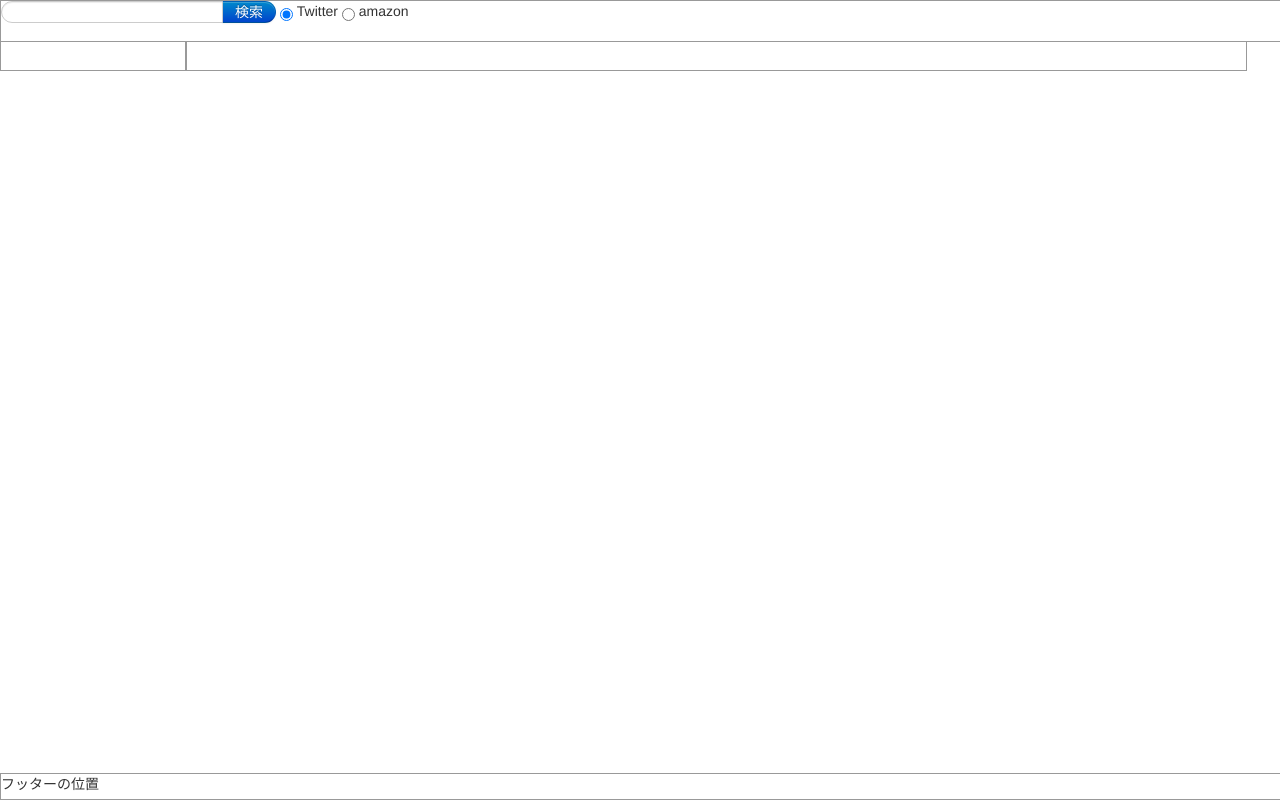
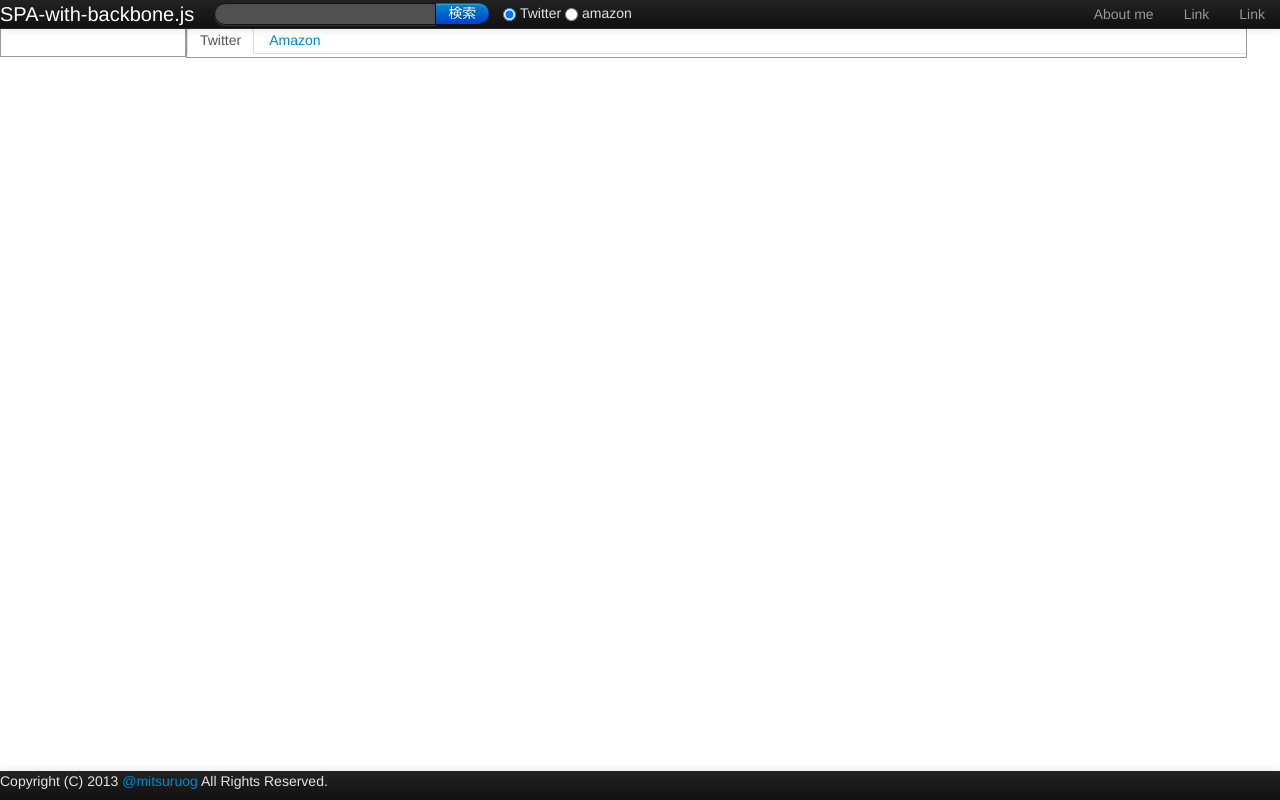
Before and after one commit to mitsuruog/SPA-with-Backbone, a plain HTML site: page app/index.html in a window 1280 px wide. Drawn offline with nearby package versions, Linux system fonts and the light colour scheme.

Commit message:
Update style

```diff
--- a/app/css/main.css
+++ b/app/css/main.css
@@ -10,7 +10,7 @@ header {
     top: 0;
     left: 0;
     width: 100%;
-    height: 40px;
+    height: 26px;
 }
 footer {
     position: fixed !important;
@@ -20,15 +20,24 @@ footer {
     width: 100%;
     height: 25px;
 }
-.container{
+.container {
     position: absolute;
-    top: 41px;
+    top: 27px;
     right: 0;
-    bottom: 26px;;
+    bottom: 26px;
     left: 0;
 }
 #main {
     height: 100%;
+}
+
+header .container,
+footer .container {
+    top: 0;
+    right: 0;
+    bottom: 0;
+    left: 0;
+    color: #E3E3E3;
 }
 
 /* defaultのwidthを100%で上書き */
@@ -57,6 +66,10 @@ footer {
   }
 }
 
+#btn-search {
+  margin-right: 10px;
+}
+
 /* borderで見やすく（仮）*/
 #history,
 #search_results,
@@ -64,3 +77,22 @@ header,
 footer {
     border: 1px solid #999;
 }
+
+/*----------- bootstrap-narrowバグ（？） ---------------*/
+
+.btn-mini [class^="icon-"],
+.btn-mini [class*=" icon-"] {
+  margin-top: 0;
+}
+.btn {
+  line-height: 19px;
+}
+input[type="radio"],
+input[type="checkbox"] {
+  margin: 0;
+}
+.navbar-inverse .navbar-search .search-query:focus,
+.navbar-inverse .navbar-search .search-query.focused {
+  padding: 0 7px;
+  border: 1px solid #111111;
+}
--- a/app/js/app.js
+++ b/app/js/app.js
@@ -7,7 +7,20 @@ MyApp.App = Backbone.View.extend({
     '<div id="main" class="container-fluid">' +
     '    <div class="row-fluid">' +
     '    <div id="history" class="span2"></div>' +
-    '    <div id="search_results" class="span10"></div>' +
+    '    <div id="search_results" class="span10">' +
+    '      <ul class="nav nav-tabs">' +
+    '        <li class="active" data-toggle="tab">' +
+    '          <a href="#twitter_list">Twitter</a>' +
+    '        </li>' +
+    '        <li class="" data-toggle="tab">' +
+    '          <a href="#amazon_list">Amazon</a>' +
+    '        </li>' +
+    '      </ul>' +
+    '      <div class="tab-content">' +
+    '        <div class="tab-pane active" id="twitter_list"></div>' +
+    '        <div class="tab-pane" id="amazon_list"></div>' +
+    '      </div>' +
+    '    </div>' +
     '  </div>' +
     '</div>' +
     '<footer id="footer" class="footer"></footer>'
@@ -55,7 +68,7 @@ MyApp.App = Backbone.View.extend({
     });
 
     this.twitterResult = new MyApp.Views.SearchResults({
-      el: this.$el.find('#search_results'),
+      el: $('#twitter_list'),
       collections: new MyApp.Collections.TwitterList(),
       tmpl: this.tmplTwitter
     });
--- a/app/js/views/footer.js
+++ b/app/js/views/footer.js
@@ -1,8 +1,11 @@
 MyApp.Views.Footer = Backbone.View.extend({
 
   tmpl: _.template(
-    '<p class="placeholder">フッターの位置</p>'
-  ),
+    '<div class="navbar navbar-inverse navbar-fixed-bottom">' +
+    '  <div class="navbar-inner">' +
+    '    <div class="container">Copyright (C) 2013 <a href="https://twitter.com/mitsuruog" target="_blank">@mitsuruog</a> All Rights Reserved.</div>' +
+    '  </div>' +
+    '</div>'  ),
 
   initialize: function() {
     this.$el.html(this.tmpl());
--- a/app/js/views/search_bar.js
+++ b/app/js/views/search_bar.js
@@ -1,15 +1,29 @@
 MyApp.Views.SearchBar = Backbone.View.extend({
 
   tmpl: _.template(
-    '<div class="form-search">' +
-    '  <div class="input-append">' +
-    '    <input type="text" name="query" id="query" value="" class="search-query" />' +
-    '    <button id="btn-search" class="btn btn-primary">検索</button>' +
+    '<div class="navbar navbar-inverse navbar-fixed-top">' +
+    '  <div class="navbar-inner">' +
+    '    <div class="container">' +
+    '      <a class="brand" href="#">SPA-with-backbone.js</a>' +
+    '      <div class="nav-collapse collapse navbar-inverse-collapse">' +
+    '        <form class="form-search navbar-search pull-left" action="">' +
+    '          <div class="input-append">' +
+    '            <input type="text" name="query" id="query" value="" class="search-query" />' +
+    '            <button id="btn-search" class="btn btn-primary">検索</button>' +
+    '          </div>' +
+    '          <input type="radio" name="service" id="twitter" value="twitter" checked />' +
+    '          <label for="twitter" class="inline">Twitter</label>' +
+    '          <input type="radio" name="service" id="amazon" value="amazon" />' +
+    '          <label for="amazon">amazon</label>' +
+    '        </form>' +
+    '        <ul class="nav pull-right">' +
+    '          <li><a href="#">About me</a></li>' +
+    '          <li><a href="#">Link</a></li>' +
+    '          <li><a href="#">Link</a></li>' +
+    '        </ul>' +
+    '      </div>' +
+    '    </div>' +
     '  </div>' +
-    '  <input type="radio" name="service" id="twitter" value="twitter" checked />' +
-    '  <label for="twitter" class="inline">Twitter</label>' +
-    '  <input type="radio" name="service" id="amazon" value="amazon" />' +
-    '  <label for="amazon">amazon</label>' +
     '</div>'
   ),
 
@@ -27,6 +41,8 @@ MyApp.Views.SearchBar = Backbone.View.extend({
       amazonChecked = $('#amazon').attr('checked'),
       query = $('#query').val();
 
+    e.preventDefault();
+
     if(twitterChecked){
       MyApp.Mediator.trigger('search', {
         query: query,
@@ -38,7 +54,7 @@ MyApp.Views.SearchBar = Backbone.View.extend({
         service: 'amazon'
       });
     }else{
-      MyApp.Mediator.on('error', '不正な検索サービスが選択されています。');
+      console.log('不正な検索サービスが選択されています。');
     }
 
   }
```
